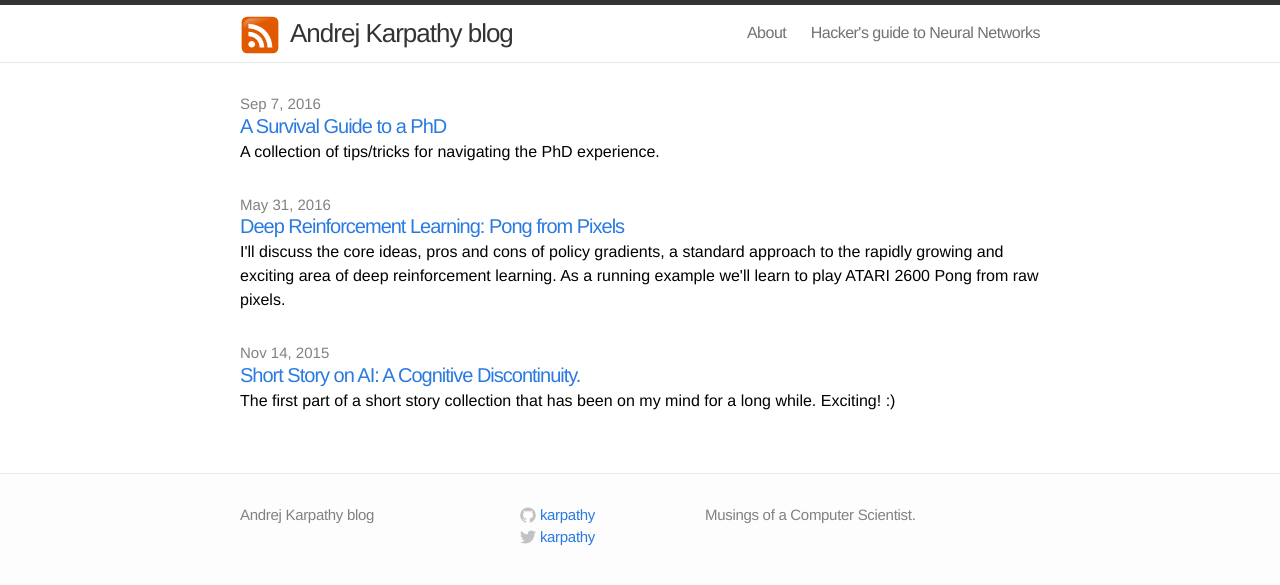
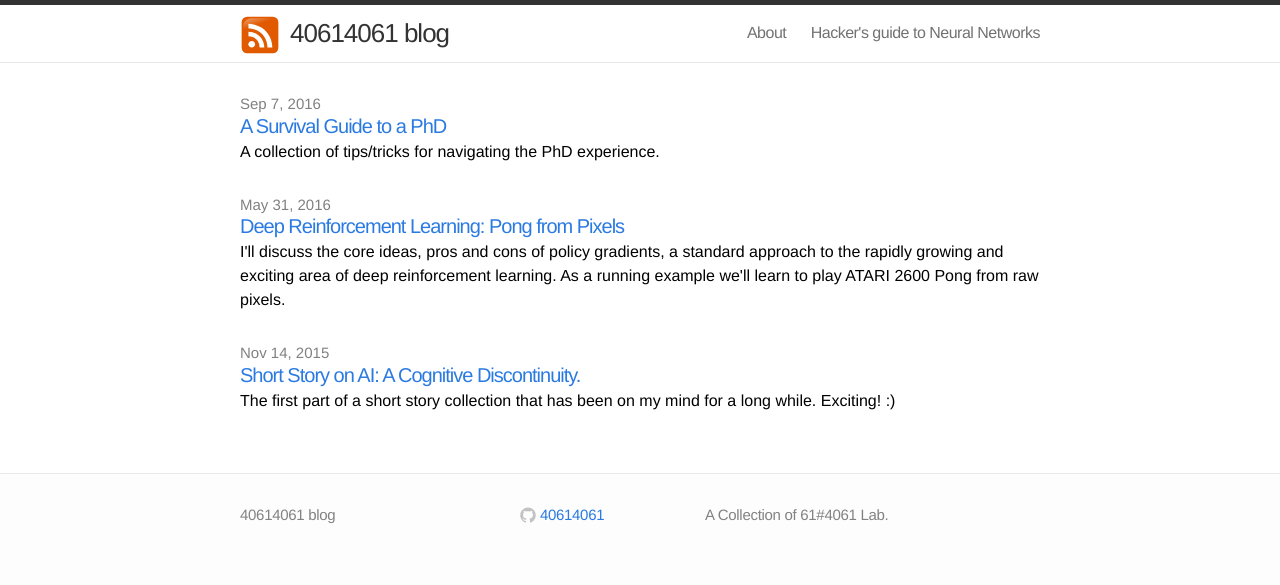
Before and after one commit to 40614061/40614061.github.io, a Jekyll site: the page built from index.html, in a window 1280 px wide. Shown: the top 585 px of the page. Built offline with Jekyll 4.4.1, drawn with Linux system fonts in a browser that asks for light colours; Markdown is read by kramdown in place of the engine named in the settings.

Commit message:
Update _config.yml

```diff
--- a/_config.yml
+++ b/_config.yml
@@ -1,14 +1,14 @@
 # Site settings
-title: Andrej Karpathy blog
+title: 40614061 blog
 email:
-description: "Musings of a Computer Scientist."
+description: "A Collection of 61#4061 Lab."
 baseurl: ""
-url: "http://karpathy.github.io"
-twitter_username: karpathy
-github_username:  karpathy
+url: "http://40614061.github.io"
+#twitter_username:
+github_username:  40614061
 
 # Build settings
-markdown: kramdown
+markdown: Typora
 permalink: pretty
 
 highlighter: rouge
```
